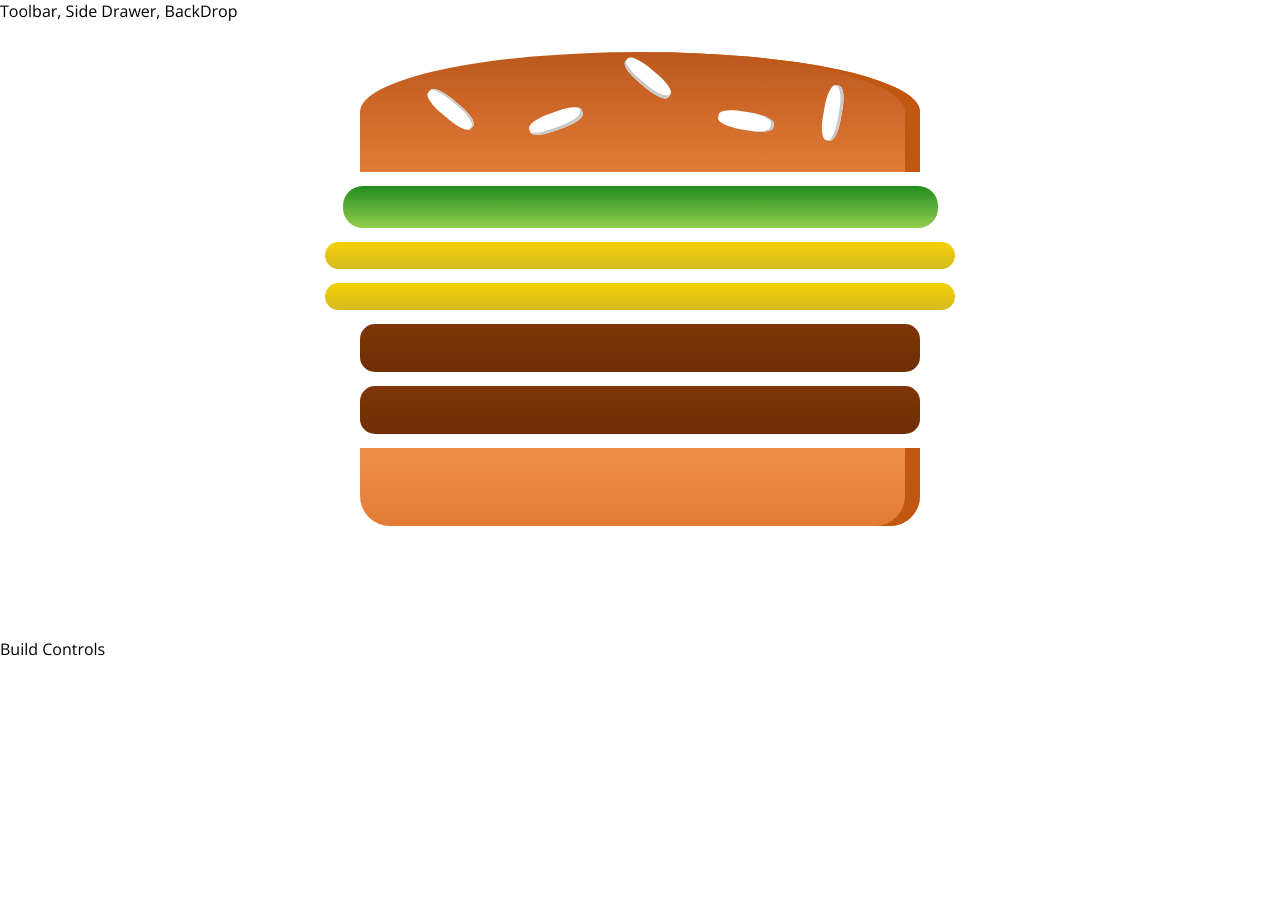
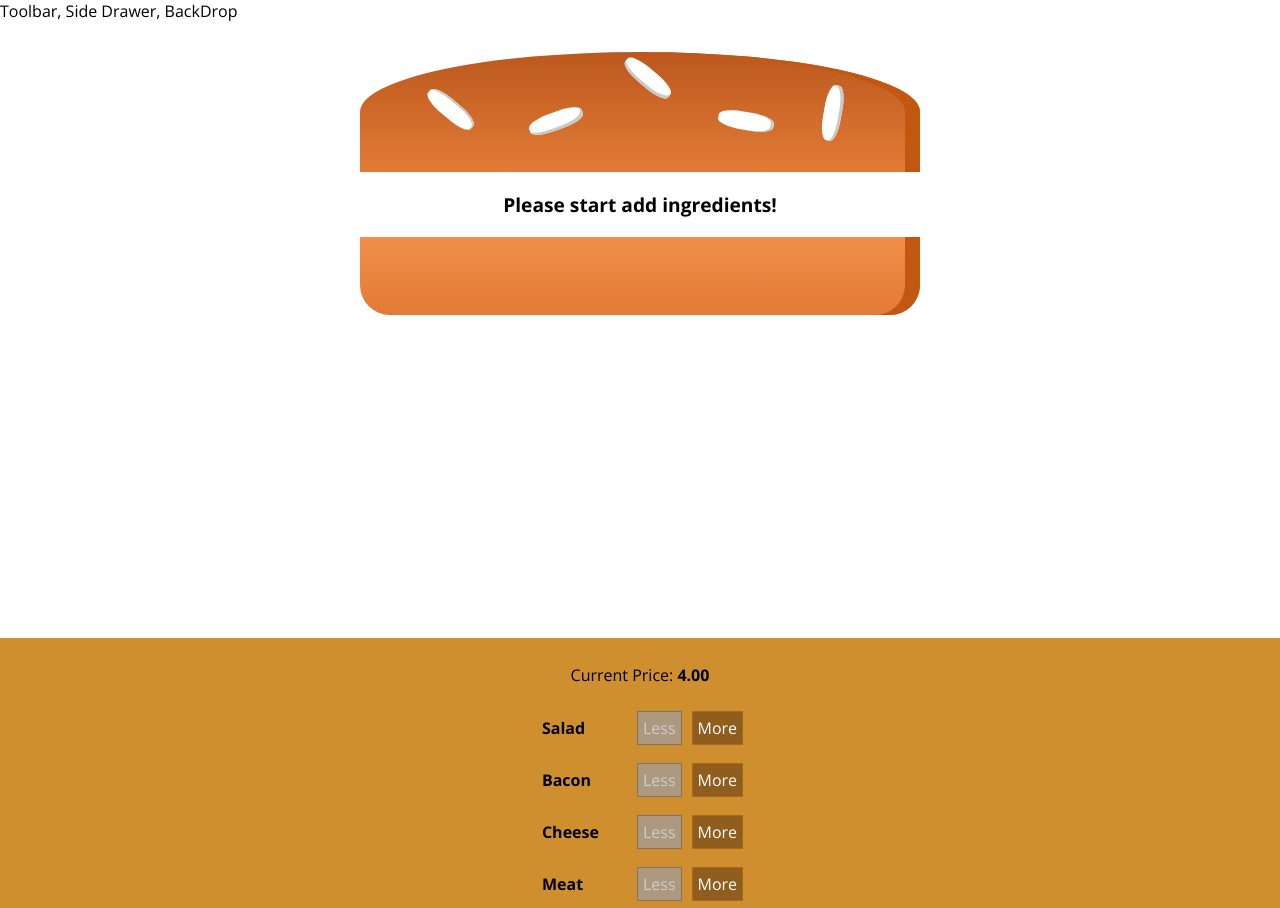
Before and after one commit to XingfuDu/BurgerBuilder, a React (Create React App) app: page / in a window 1280 px wide. Shown: the top 908 px of the page. Before the commit the page ends 800 px from the top, so only its background shows below. Built offline with nearby package versions, Linux system fonts and the light colour scheme.

Commit message:
add ingredient buttons

```diff
--- a/src/App.js
+++ b/src/App.js
@@ -7,7 +7,7 @@ class App extends Component {
 		return (
 			<div>
 				<Layout>
-          <BurgerBuilder/>
+					<BurgerBuilder/>
 				</Layout>
 			</div>
 		);
--- /dev/null
+++ b/src/components/Burger/BuildControls/BuildControl/BuildControl.js
@@ -0,0 +1,16 @@
+import React from 'react';
+import classes from './BuildControl.module.css';
+
+const buildControl = (props) => (
+	<div className={classes.BuildControl}>
+		<div className={classes.Label}>{props.label}</div>
+		<button className={classes.Less} onClick={props.removed} disabled={props.disabled}>
+			Less
+		</button>
+		<button className={classes.More} onClick={props.added}>
+			More
+		</button>
+	</div>
+);
+
+export default buildControl;
--- /dev/null
+++ b/src/components/Burger/BuildControls/BuildControl/BuildControl.module.css
@@ -0,0 +1,57 @@
+.BuildControl {
+	display: flex;
+	justify-content: space-between;
+	align-items: center;
+	margin: 5px 0;
+}
+
+.BuildControl button {
+	display: block;
+	font: inherit;
+	padding: 5px;
+	margin: 0 5px;
+	border: 1px solid #aa6817;
+	cursor: pointer;
+	outline: none;
+}
+
+.BuildControl button:disabled {
+	background-color: #ac9980;
+	border: 1px solid #7e7365;
+	color: #ccc;
+	cursor: default;
+}
+
+.BuildControl button:hover:disabled {
+	background-color: #ac9980;
+	color: #ccc;
+	cursor: not-allowed;
+}
+
+.Label {
+	padding: 10px;
+	font-weight: bold;
+	width: 80px;
+}
+
+.BuildControl .Less {
+	background-color: #d39952;
+	color: white;
+}
+
+.BuildControl .More {
+	background-color: #8f5e1e;
+	color: white;
+}
+
+.BuildControl .Less:hover,
+.BuildControl .Less:active {
+	background-color: #daa972;
+	color: white;
+}
+
+.BuildControl .More:hover,
+.BuildControl .More:active {
+	background-color: #99703f;
+	color: white;
+}
--- /dev/null
+++ b/src/components/Burger/BuildControls/BuildControls.js
@@ -0,0 +1,32 @@
+import React from 'react';
+import BuildControl from './BuildControl/BuildControl';
+import classes from './BuildControls.module.css';
+
+const controls = [
+	{ label: 'Salad', type: 'salad' },
+	{ label: 'Bacon', type: 'bacon' },
+	{ label: 'Cheese', type: 'cheese' },
+	{ label: 'Meat', type: 'meat' }
+];
+
+const buildControls = (props) => (
+	<div className={classes.BuildControls}>
+		<p>
+			Current Price: <strong>{props.price.toFixed(2)}</strong>
+		</p>
+		{controls.map((ctrl) => (
+			<BuildControl
+				key={ctrl.label}
+				label={ctrl.label}
+				added={() => props.ingredientAdded(ctrl.type)}
+				removed={() => props.ingredientRemoved(ctrl.type)}
+				disabled={props.disabled[ctrl.type]}
+			/>
+		))}
+		<button className={classes.OrderButton} disabled={!props.purchasable}>
+			ORDER NOW
+		</button>
+	</div>
+);
+
+export default buildControls;
--- /dev/null
+++ b/src/components/Burger/BuildControls/BuildControls.module.css
@@ -0,0 +1,52 @@
+.BuildControls {
+	width: 100%;
+	background-color: #cf8f2e;
+	display: flex;
+	flex-flow: column;
+	align-items: center;
+	box-shadow: 0 2px 1px #ccc;
+	margin: auto;
+	padding: 10px 0;
+}
+
+
+.OrderButton {
+    background-color: #DAD735;
+    outline: none;
+    cursor: pointer;
+    border: 1px solid #966909;
+    color: #966909;
+    font-family: inherit;
+    font-size: 1.2em;
+    padding: 15px 30px;
+    box-shadow: 2px 2px 2px #966909;
+}
+
+.OrderButton:hover, .OrderButton:active {
+    background-color: #A0DB41;
+    border: 1px solid #966909;
+    color: #966909;
+}
+
+.OrderButton:disabled {
+    background-color: #C7C6C6;
+    cursor: not-allowed;
+    border: 1px solid #ccc;
+    color: #888888;
+}
+
+.OrderButton:not(:disabled) {
+    animation: enable 0.3s linear;
+}
+
+@keyframes enable {
+    0% {
+        transform: scale(1);
+    }
+    60% {
+        transform: scale(1.1);
+    }
+    100% {
+        transform: scale(1);
+    }
+}
--- a/src/components/Burger/Burger.js
+++ b/src/components/Burger/Burger.js
@@ -3,12 +3,17 @@ import classes from './Burger.module.css';
 import BurgerIngredient from './BurgerIngredient/BurgerIngredient';
 
 const burger = (props)=> {
-    const transformedIngredients = Object.keys(props.ingredient)
+    let transformedIngredients = Object.keys(props.ingredient)
         .map((igKey)=>{
             return [...Array(props.ingredient[igKey])].map((_,i)=>{
                 return <BurgerIngredient key={igKey+i} type={igKey}/>
             });
-        });
+        }).reduce((arr,el)=>{
+            return arr.concat(el);
+        },[]);
+    if(transformedIngredients.length===0) {
+        transformedIngredients=<p>Please start add ingredients!</p>
+    }
     return  (
         <div className={classes.Burger}>
            <BurgerIngredient type="bread-top"/>
--- a/src/components/Burger/BurgerIngredient/BurgerIngredient.js
+++ b/src/components/Burger/BurgerIngredient/BurgerIngredient.js
@@ -26,8 +26,8 @@ class BurgerIngredient extends Component {
 			case 'salad':
 				ingredient = <div className={classes.Salad} />;
 				break;
-			case 'beacon':
-				ingredient = <div className={classes.Beacon} />;
+			case 'bacon':
+				ingredient = <div className={classes.Bacon} />;
 				break;
 			default:
 				ingredient = null;
--- a/src/components/Burger/BurgerIngredient/BurgerIngredient.module.css
+++ b/src/components/Burger/BurgerIngredient/BurgerIngredient.module.css
@@ -1,7 +1,7 @@
 .BreadBottom {
 	height: 13%;
 	width: 80%;
-    background: linear-gradient(#F08E4A, #e27b36);
+	background: linear-gradient(#f08e4a, #e27b36);
 	border-radius: 0 0 30px 30px;
 	box-shadow: inset -15px 0 #c15711;
 	margin: 2% auto;
@@ -80,7 +80,6 @@
 	box-shadow: inset 1px 3px #c9c9c9;
 }
 
-
 .Meat {
 	width: 80%;
 	height: 8%;
--- a/src/components/Layout/Layout.module.css
+++ b/src/components/Layout/Layout.module.css
@@ -1,4 +1,3 @@
 .Content {
-    margin-top: 16px;
-
+	margin-top: 16px;
 }
--- a/src/containers/BurgerBuilder/BurgerBuilder.js
+++ b/src/containers/BurgerBuilder/BurgerBuilder.js
@@ -1,23 +1,87 @@
 import React, { Component } from 'react';
 import Aux from '../../hoc/Aux.js';
 import Burger from '../../components/Burger/Burger';
+import BuildControls from '../../components/Burger/BuildControls/BuildControls';
 
+const INGREDIENT_PRICES = {
+	salad: 0.5,
+	cheese: 0.4,
+	meat: 1.3,
+	bacon: 0.7
+};
 class BurgerBuilder extends Component {
 	state = {
 		ingredients: {
-            salad: 1,
-            bacon: 1,
-            cheese: 2,
-            meat: 2
+			salad: 0,
+			bacon: 0,
+			cheese: 0,
+			meat: 0
+		},
+		totalPrice: 4,
+		purchasable: false
+	};
+
+	updatePurchaseState(ingredients) {
+		const sum = Object.keys(ingredients)
+			.map((igKey) => {
+				return ingredients[igKey];
+			})
+			.reduce((sum, el) => {
+				return sum + el;
+			}, 0);
+		this.setState({ purchasable: sum > 0 });
 	}
+
+	addIngredientHandler = (type) => {
+		const oldCount = this.state.ingredients[type];
+		const updatedCount = oldCount + 1;
+		const updatedIngredients = {
+			...this.state.ingredients
+		};
+		updatedIngredients[type] = updatedCount;
+		const priceAddition = INGREDIENT_PRICES[type];
+		const oldPrice = this.state.totalPrice;
+		const newPrice = oldPrice + priceAddition;
+		this.setState({ totalPrice: newPrice, ingredients: updatedIngredients });
+		this.updatePurchaseState(updatedIngredients);
+	};
+
+	removeIngredientHandler = (type) => {
+		const oldCount = this.state.ingredients[type];
+		if (oldCount <= 0) {
+			return;
 		}
+		const updatedCount = oldCount - 1;
+		const updatedIngredients = {
+			...this.state.ingredients
+		};
+		updatedIngredients[type] = updatedCount;
+		const priceDeduction = INGREDIENT_PRICES[type];
+		const oldPrice = this.state.totalPrice;
+		const newPrice = oldPrice - priceDeduction;
+		this.setState({ totalPrice: newPrice, ingredients: updatedIngredients });
+		this.updatePurchaseState(updatedIngredients);
+	};
+
 	render() {
+		const disabledInfo = {
+			...this.state.ingredients
+		};
+		for (let key in disabledInfo) {
+			disabledInfo[key] = disabledInfo[key] <= 0;
+		}
 		return (
 			<Aux>
-                <Burger ingredient={this.state.ingredients}/>
-                <div>Build Controls</div>
+				<Burger ingredient={this.state.ingredients} />
+				<BuildControls
+					ingredientAdded={this.addIngredientHandler}
+					ingredientRemoved={this.removeIngredientHandler}
+					disabled={disabledInfo}
+					purchasable={this.state.purchasable}
+					price={this.state.totalPrice}
+				/>
 			</Aux>
-        )
+		);
 	}
 }
 
```
Lines whose indentation alone changed are shown as unchanged.
